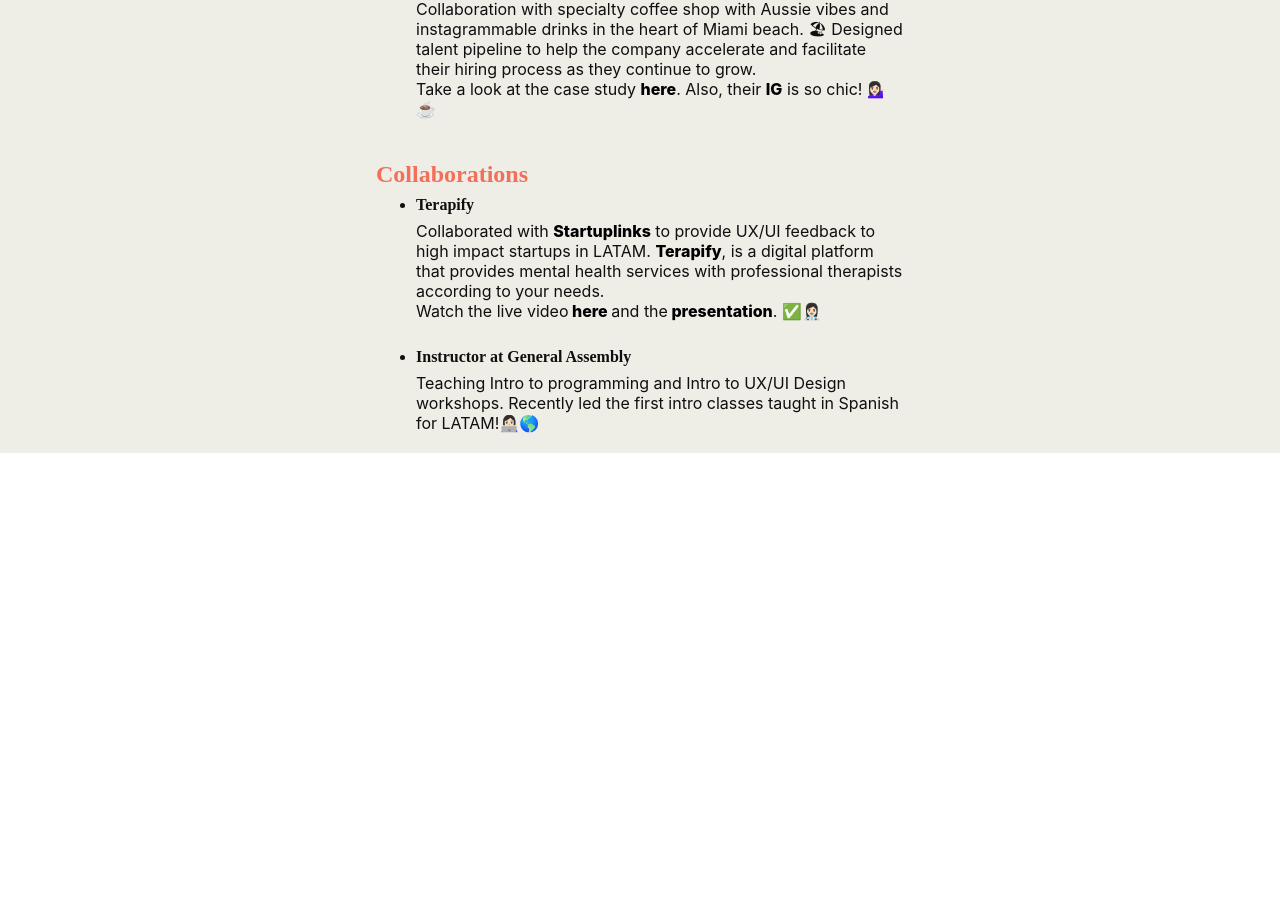
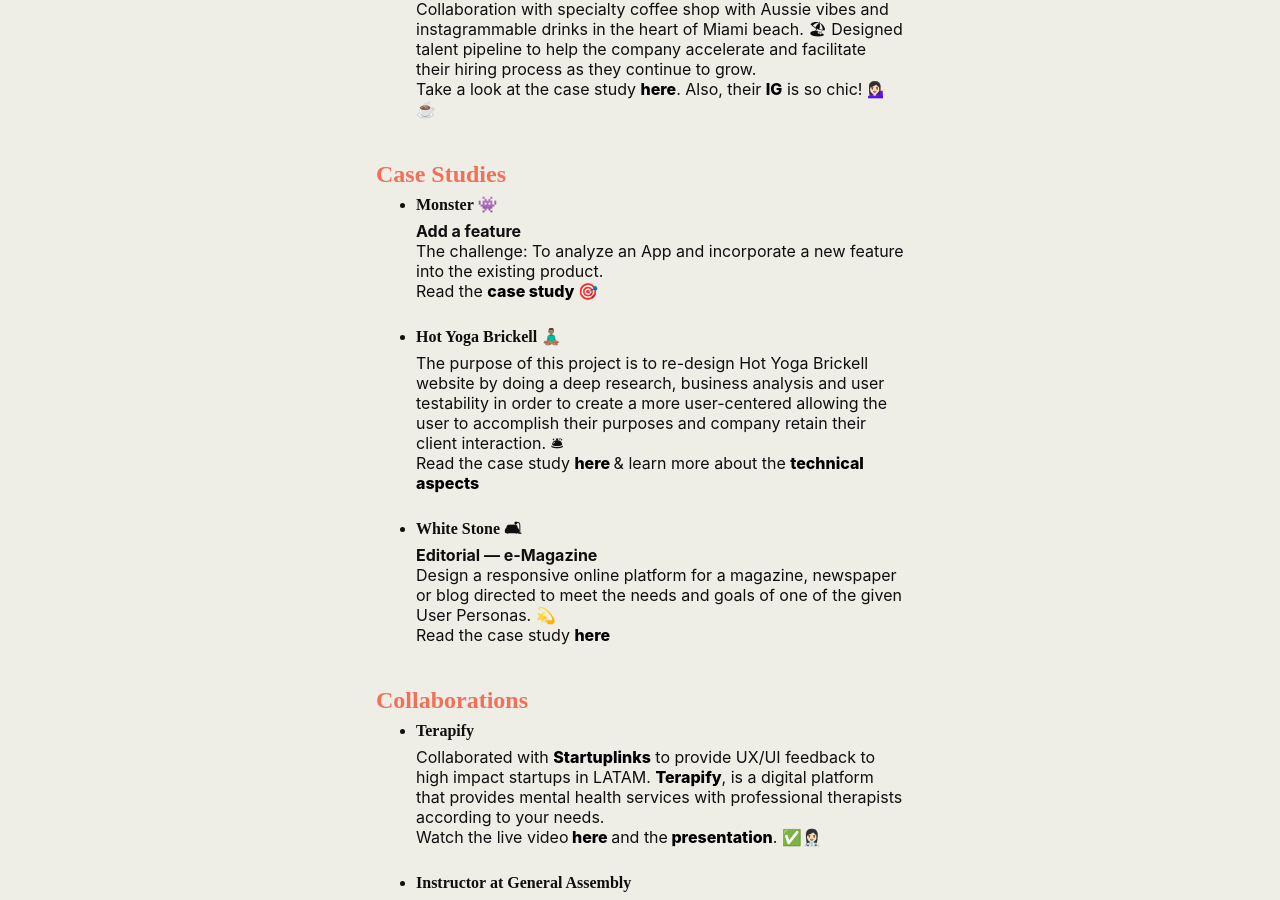
Before and after one commit to makeespresso/cookies, a React (Create React App) app: page / in a window 1280 px wide. Shown: the part 935-1835 px from the top of the page. Before the commit the page ends 1388 px from the top, so only its background shows below. Built offline with nearby package versions, Linux system fonts and the light colour scheme.

Commit message:
updates on CS

```diff
--- a/src/App.js
+++ b/src/App.js
@@ -130,6 +130,26 @@
               <br></br>
               <br></br>
               <h2>
+                <span>Case Studies</span>
+              </h2>
+              <ul>
+                <li className="title">Monster 👾</li>
+                <p><b>Add a feature</b></p>
+                <p>The challenge: To analyze an App and incorporate a new feature into the existing product.</p>
+                <p>Read the <a href="https://medium.com/@anamendivil/monster-9cd85006c090" target="_blank"> case study 🎯</a></p>
+                <br></br>
+                <li className="title">Hot Yoga Brickell 🧘🏽‍♂️</li>
+                <p>The purpose of this project is to re-design Hot Yoga Brickell website by doing a deep research, business analysis and user testability in order to create a more user-centered allowing the user to accomplish their purposes and company retain their client interaction. 🛎</p>
+                <p>Read the case study <a href="https://medium.com/@anamendivil/hot-yoga-case-study-8aae4e8820f5" target="_blank"> here </a> 	&#38; learn more about the <a href="https://github.com/makeespresso/hotyogabrickell/tree/master/hotyogabrickell" target="_blank"> technical aspects</a></p>
+                <br></br>
+                <li className="title">White Stone 🛋</li>
+                <p><b>Editorial — e-Magazine</b></p>
+                <p>Design a responsive online platform for a magazine, newspaper or blog directed to meet the needs and goals of one of the given User Personas. 💫</p>
+                <p>Read the case study <a href="https://medium.com/@anamendivil/editorial-e-magazine-8b1de16e0d12" target="_blank" >here</a></p>
+              </ul>
+              <br></br>
+              <br></br>
+              <h2>
                 <span>Collaborations</span>
               </h2>
               <ul>
```
